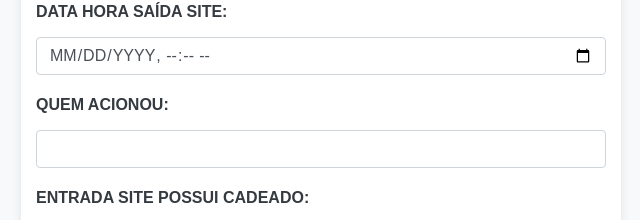
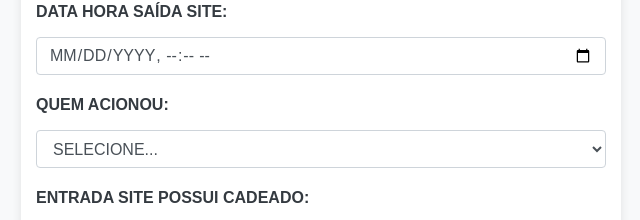
Before and after one commit to Thalysoncristian/Thalyson-silva-projeto, a plain HTML site: page index.html in a window 1280 px wide. Shown: the part 996-1216 px from the top of the page, without its empty margins (319-959 px from the left). Drawn offline with nearby package versions, Linux system fonts and the light colour scheme.

Commit message:
update quem acionou

```diff
--- a/index.html
+++ b/index.html
@@ -184,10 +184,16 @@
                 <label for="dataSaidaSite">DATA HORA SAÍDA SITE:</label>
                 <input type="datetime-local" id="dataSaidaSite" class="form-control" required>
             </div>
+
             <div class="form-group">
                 <label for="quemAcionou">QUEM ACIONOU:</label>
-                <input type="text" id="quemAcionou" class="form-control" required>
+                <select id="quemAcionou" class="form-control" required>
+                    <option value="">Selecione...</option>
+                    <option value="NOC">NOC</option>
+                    <option value="SUPERVISAO">SUPERVISAO</option>
+                </select>
             </div>
+
             <div class="form-group">
                 <label for="cadeado">ENTRADA SITE POSSUI CADEADO:</label>
                 <select id="cadeado" class="form-control" onchange="mostrarModeloCadeadoEntrada()" required>
```
